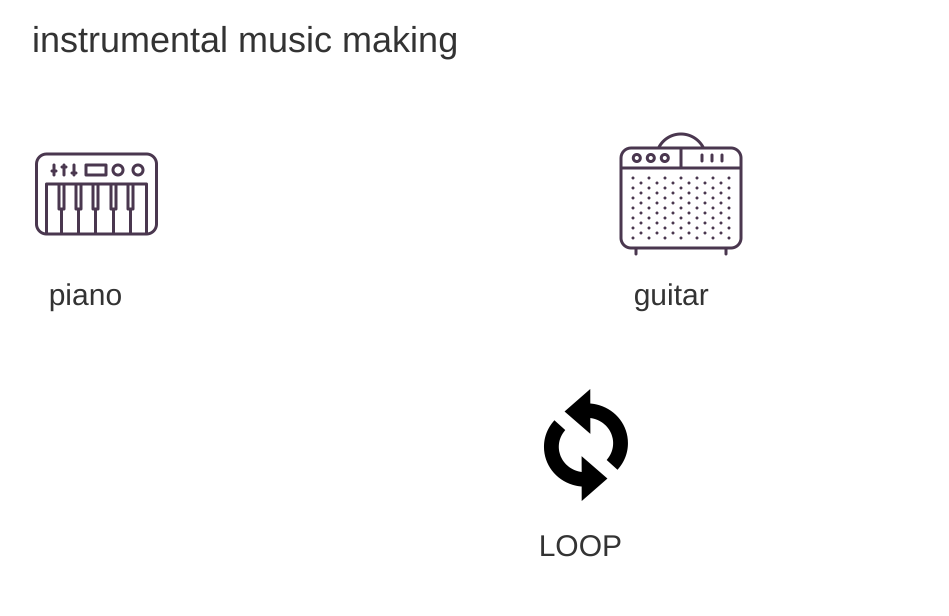
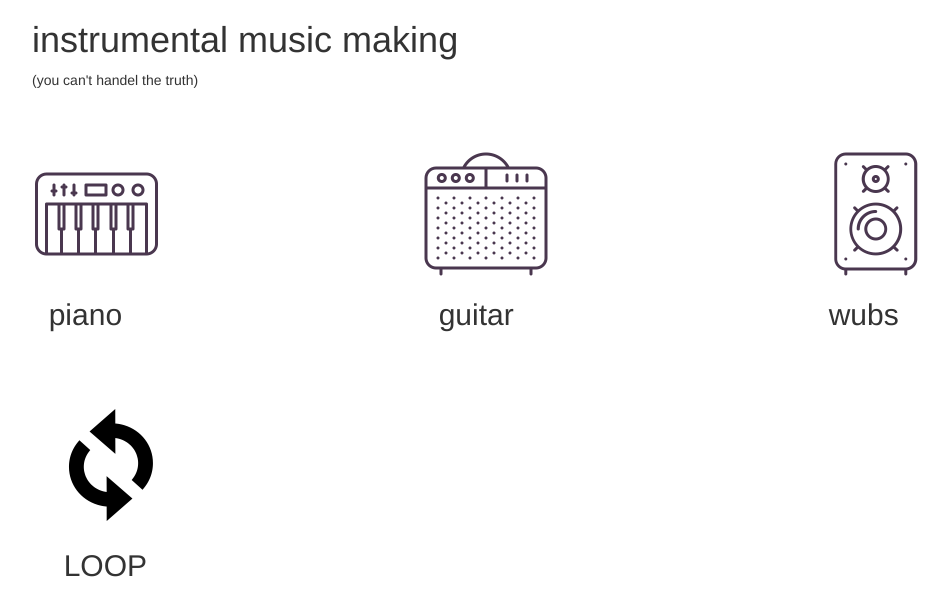
Before and after one commit to mduffin95/music-hack, a plain HTML site: page client.html in a window 1280 px wide. Shown: the whole page, without its empty margins (38-987 px from the left). Drawn offline with nearby package versions, Linux system fonts and the light colour scheme.

Commit message:
dhruv/done with icons

```diff
--- a/client.html
+++ b/client.html
@@ -9,20 +9,26 @@
 <body>
     <div class="container">
         <h1> instrumental music making </h1>
+        (you can't handel the truth)
     </div>
 
     <br><br><br>
 
     <div class="container">
         <div class="row">
-            <div class="col-xs-6">
+            <div class="col-xs-4">
                 <img src="images/piano.png">
                 <h2>&nbsp piano</h2>
             </div>
 
-            <div class="col-xs-6">
+            <div class="col-xs-4">
                 <img src="images/guitar.png">
                 <h2>&nbsp guitar</h2>
+            </div>
+
+            <div class="col-xs-4">
+                <img src="images/wub.png">
+                <h2>&nbsp wubs</h2>
             </div>
         </div>
     </div>
@@ -30,7 +36,7 @@
     <br><br><br>
 
     <div class="container">
-        <div class="col-md-2 col-md-offset-5">
+        <div class="col-xs-12">
             <img src="images/loop.png">
             <h2>&nbsp LOOP</h2>
         </div>
```
Also changed, not shown: images/wub.png (added).
